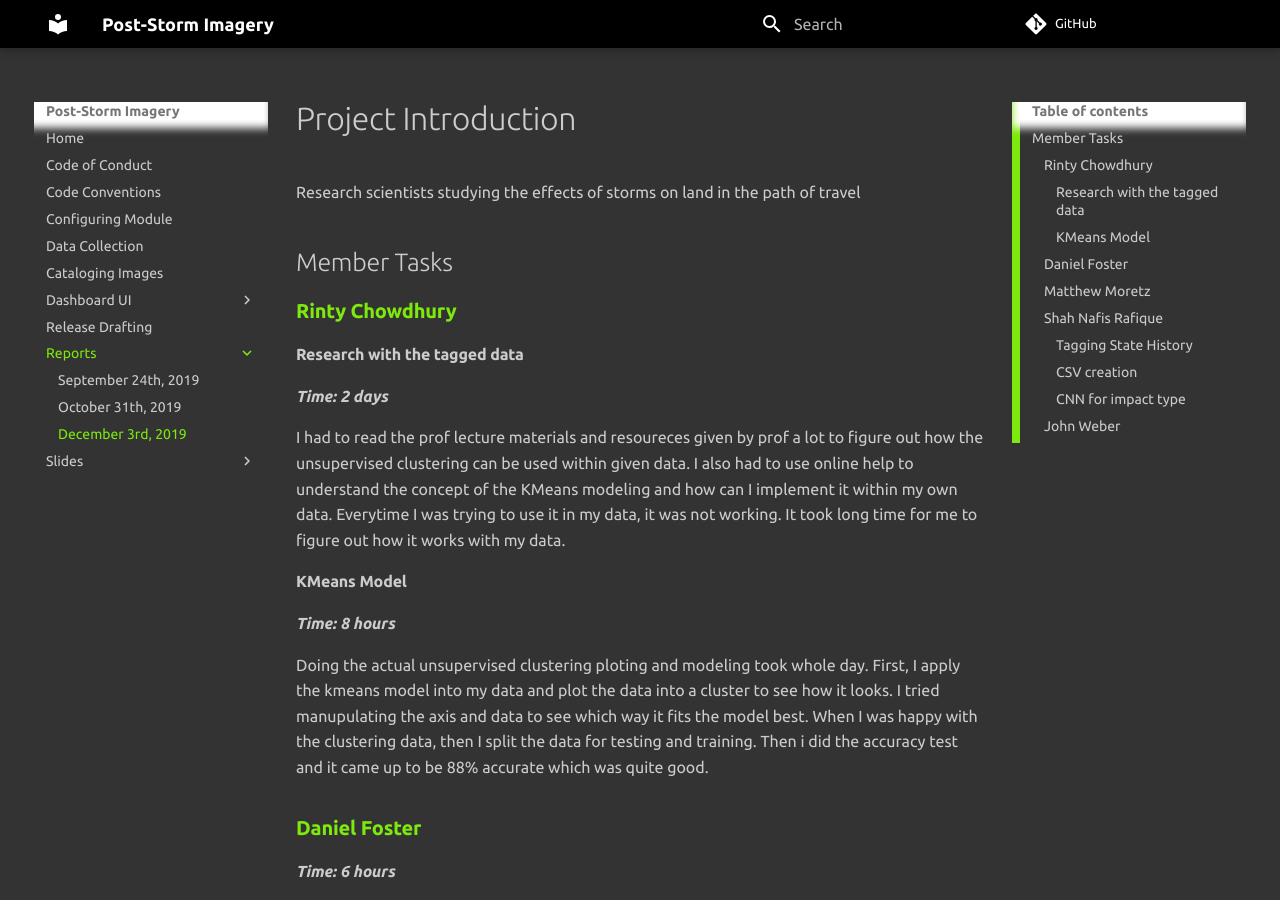
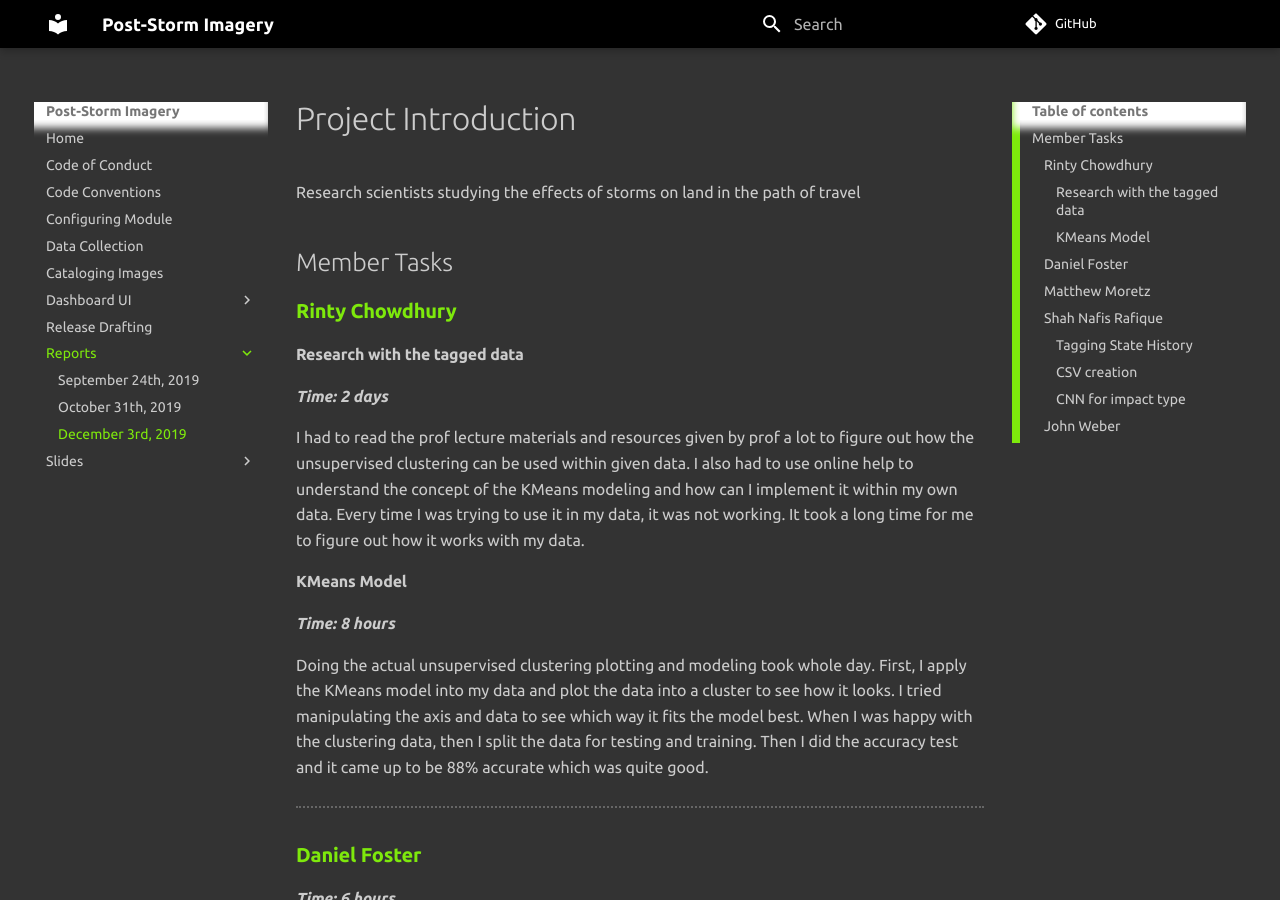
Before and after one commit to UNCG-CSE/Poststorm_Imagery, an MkDocs documentation site: the page built from docs/reports/progress_report_2019-12-03.md, in a window 1280 px wide and 900 px high. Built offline with MkDocs 1.6.1 and Material for MkDocs 9.7.7, drawn with Linux system fonts in a browser that asks for light colours; comment, search, counter and statistics services are not loaded; some of the changed text lies outside the part shown.

Commit message:
Some more formatting of the report

```diff
--- a/docs/reports/progress_report_2019-12-03.md
+++ b/docs/reports/progress_report_2019-12-03.md
@@ -11,19 +11,30 @@
 
 ***Time: 2 days***
 
-I had to read the prof lecture materials and resoureces given by prof a lot to figure out how the unsupervised clustering can be used within given data. I also had to use online help to understand the concept of the KMeans modeling and how can I implement it within my own data. Everytime I was trying to use it in my data, it was not working. It took long time for me to figure out how it works with my data.
+I had to read the prof lecture materials and resources given by prof a lot to figure out how the unsupervised
+clustering can be used within given data. I also had to use online help to understand the concept of the KMeans modeling
+and how can I implement it within my own data. Every time I was trying to use it in my data, it was not working. It took
+a long time for me to figure out how it works with my data.
 
 #### KMeans Model
 
 ***Time: 8 hours***
 
-Doing the actual unsupervised clustering ploting and modeling took whole day. First, I apply the kmeans model into my data and plot the data into a cluster to see how it looks. I tried manupulating the axis and data to see which way it fits the model best. When I was happy with the clustering data, then I split the data for testing and training. Then i did the accuracy test and it came up to be 88% accurate which was quite good.
+Doing the actual unsupervised clustering plotting and modeling took whole day. First, I apply the KMeans model into my
+data and plot the data into a cluster to see how it looks. I tried manipulating the axis and data to see which way it
+fits the model best. When I was happy with the clustering data, then I split the data for testing and training. Then I
+did the accuracy test and it came up to be 88% accurate which was quite good.
 
+---
 
 ### [**Daniel Foster**](https://github.com/dlfosterbot)
+
 ***Time: 6 hours***
 
-Used KNN model to predict shoreline versus inland images using blue and green pixel values as features. Resulted in 100% accuracy due to correlation.
+Used KNN model to predict shoreline versus inland images using blue and green pixel values as features. Resulted in
+100% accuracy due to correlation.
+
+---
 
 ### [**Matthew Moretz**](https://github.com/Matmorcat)
 
@@ -62,7 +73,8 @@
 about using CNN for image classification. However I didnt learn too much from it. I then tried to go look at Keras
 itself to see if they had any tutorials of its own, which it had
 [this](https://blog.keras.io/building-powerful-image-classification-models-using-very-little-data.html).
-However there where 2 problems, the first being that in this example they where changing the images them self by
+
+However, there where 2 problems, the first being that in this example they where changing the images them self by
 rotating, sheering, zooming which lead to various artifacts which would not be suitable for this topic. The bigger issue
 was that the model took forever. I let it ran for 5 minutes and it didnt even finish 1 epoch. I then tried to have
 TensorFlow use my GPU since I have RTX, but that also failed due to it requiring that I use Visual Studio IDE. I was
```
